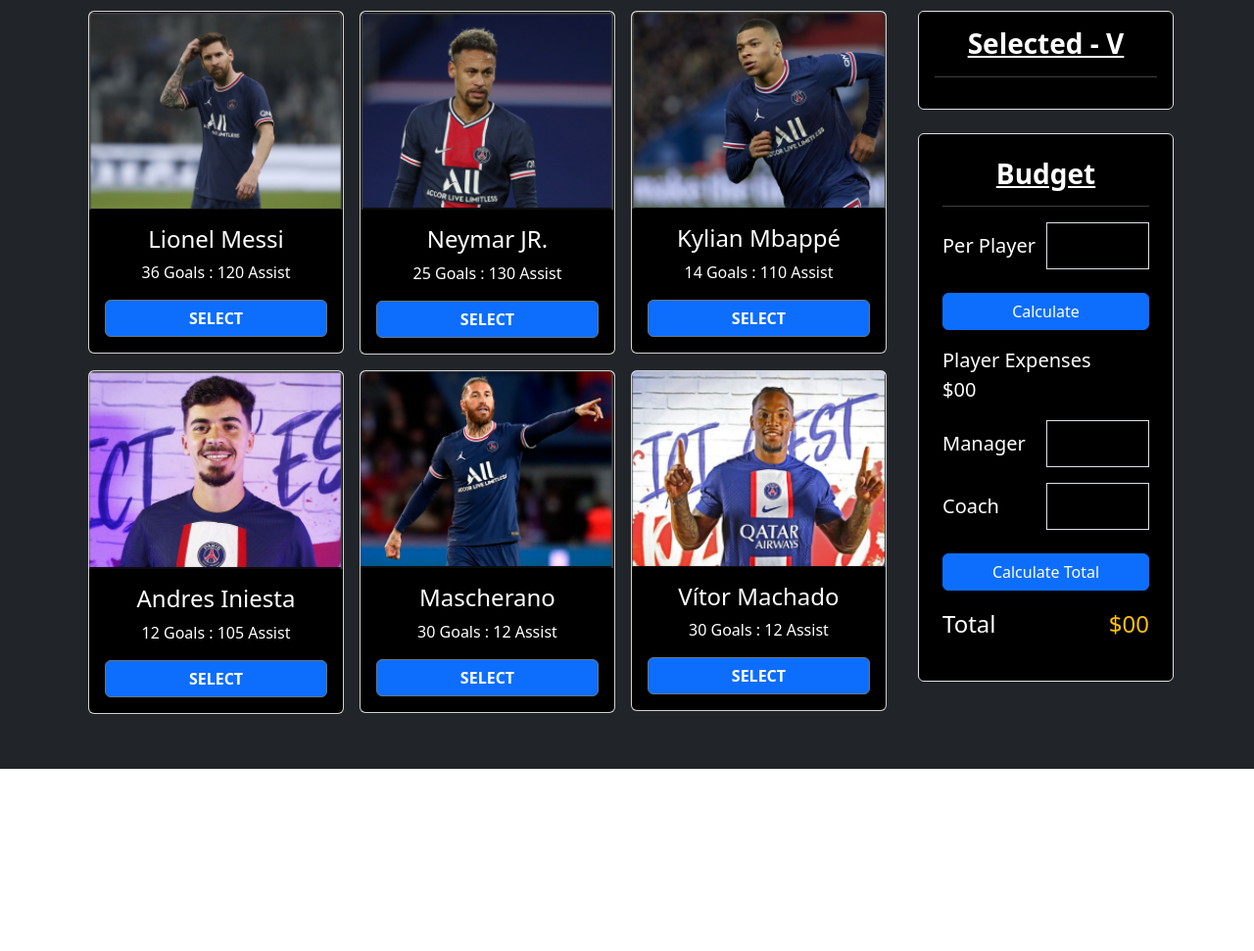
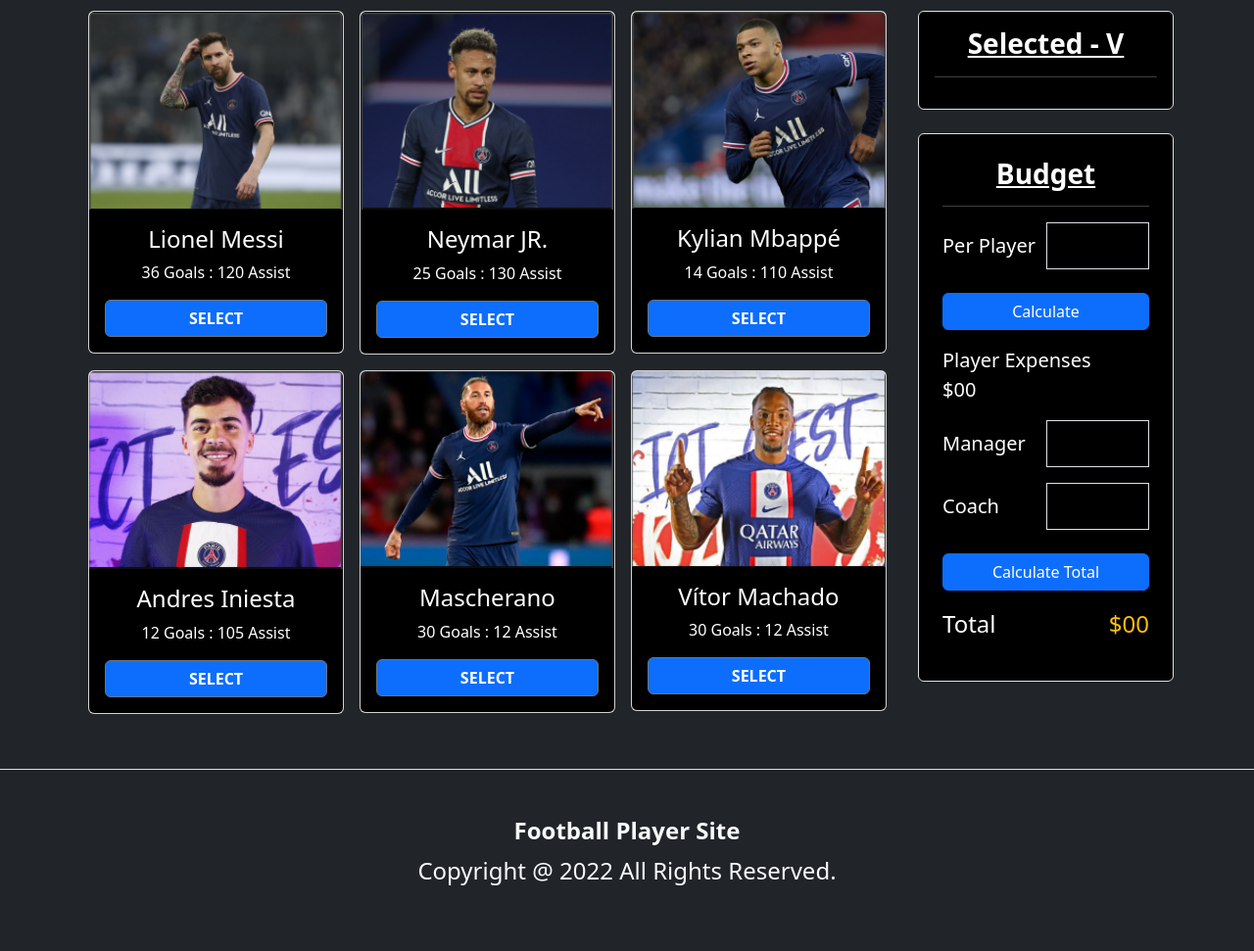
Before and after one commit to rasel497/Select-Best-Five, a plain HTML site: page index.html in a window 1280 px wide. Shown: the part 893-1864 px from the top of the page at 98% size. Before the commit the page ends 1678 px from the top, so only its background shows below. Drawn offline with nearby package versions, Linux system fonts and the light colour scheme.

Commit message:
footer section done

```diff
--- a/index.html
+++ b/index.html
@@ -176,6 +176,16 @@
     <script src="js/common.js"></script>
     <script src="js/app.js"></script>
 
+
+    <!-- footer section start -->
+    <footer class="d-flex align-items-center justify-content-center bg-dark text-light border-top py-5 ">
+        <div>
+            <h3 class="fs-4 fw-semibold text-center">Football Player Site</h3>
+            <p class="fs-4 text-center">Copyright @ 2022 All Rights Reserved.</p>
+        </div>
+
+    </footer>
+    <!-- footer section end -->
 </body>
 
 </html>
```
